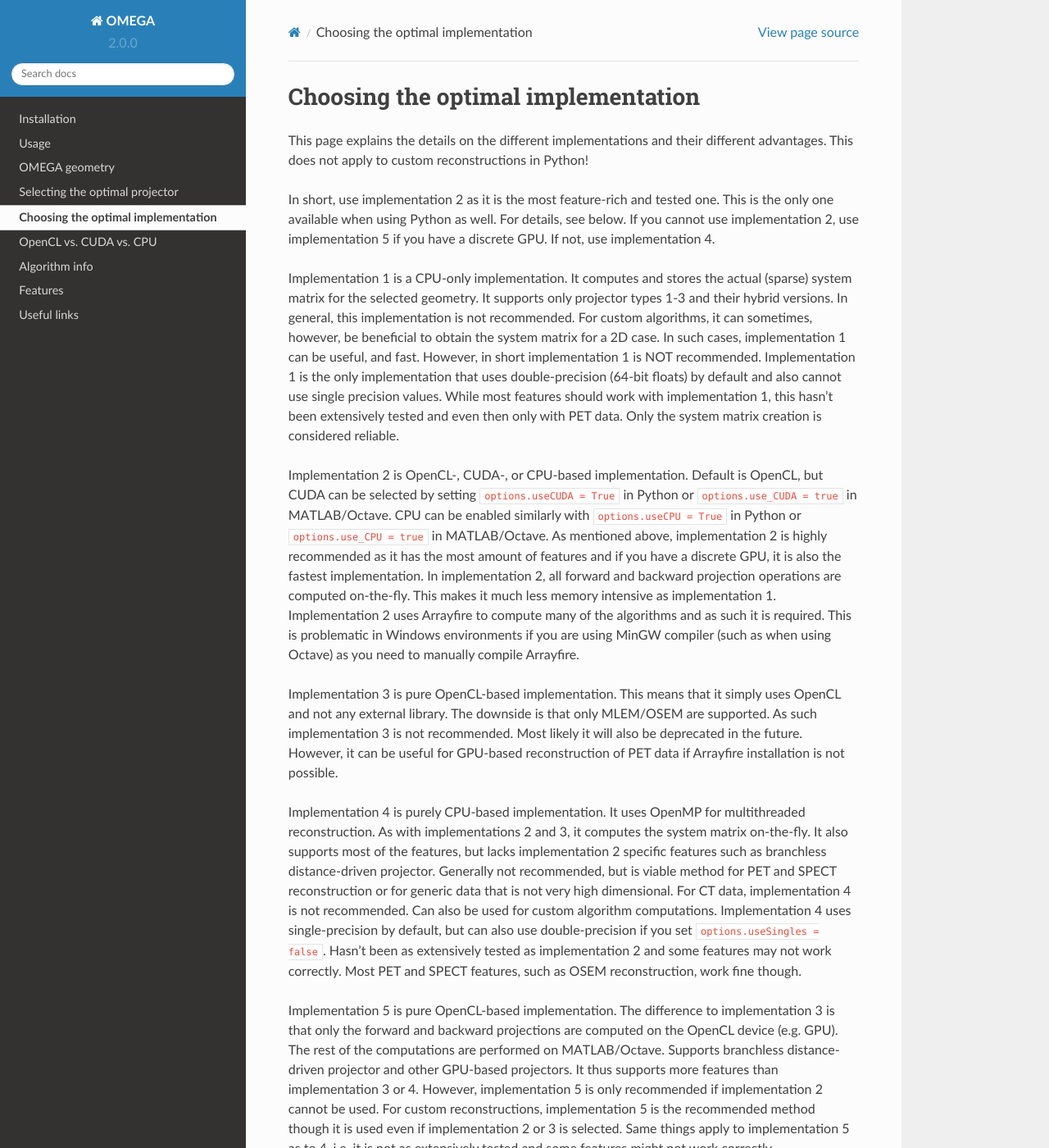
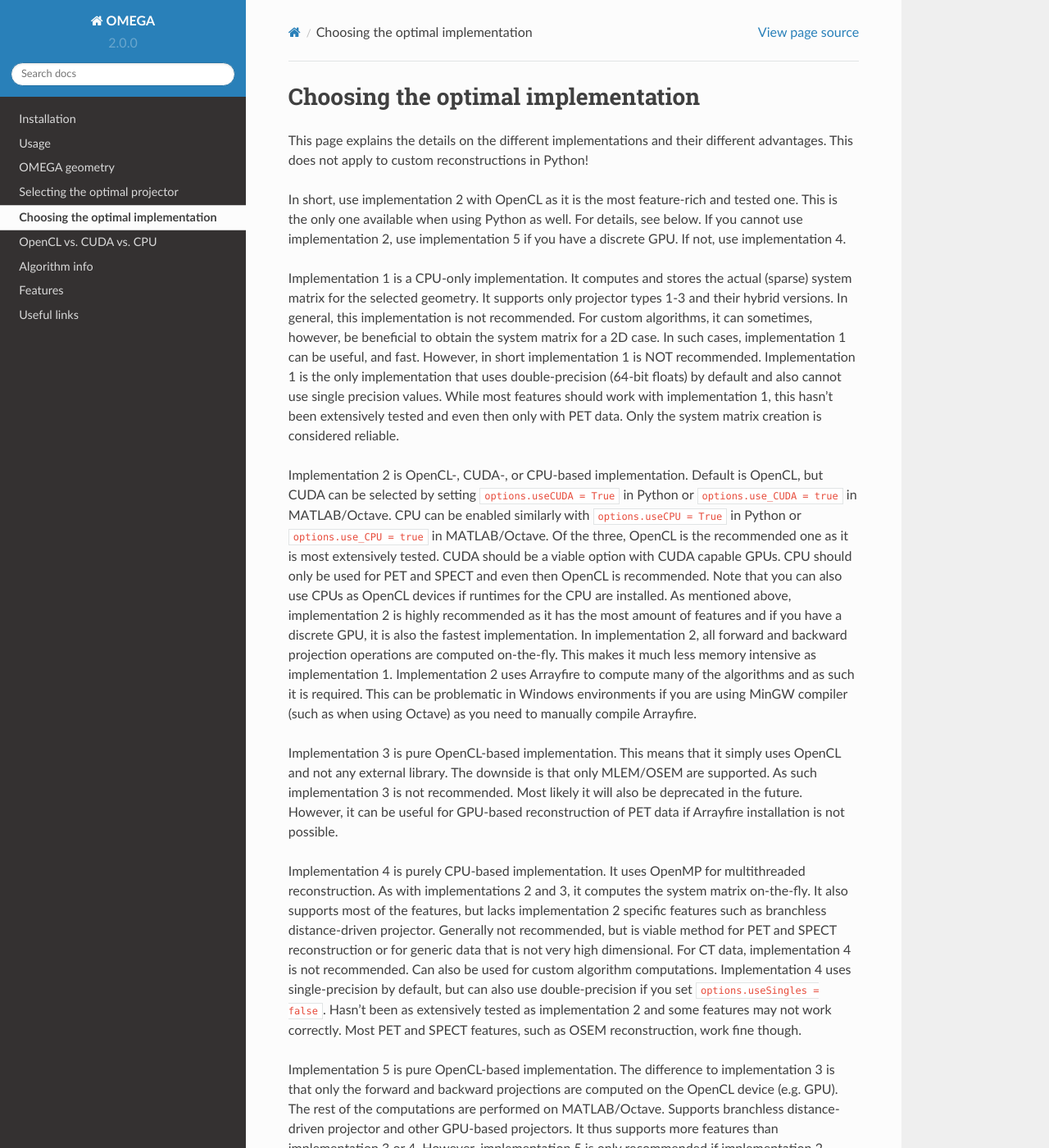
Before and after one commit to villekf/OMEGA-doc, a Sphinx documentation site: the page built from docs/source/implementation.rst, in a window 1280 px wide and 1400 px high. Shown: the whole window at 82% size. Built offline with Sphinx 7.4.7 and the Read the Docs theme 2.0.0, drawn with Linux system fonts in a browser that asks for light colours.

Commit message:
Update implementation.rst

```diff
--- a/docs/source/implementation.rst
+++ b/docs/source/implementation.rst
@@ -3,7 +3,7 @@ Choosing the optimal implementation
 
 This page explains the details on the different implementations and their different advantages. This does not apply to custom reconstructions in Python!
 
-In short, use implementation 2 as it is the most feature-rich and tested one. This is the only one available when using Python as well. For details, see below. If you cannot use implementation 2, use implementation 5 if you have a discrete GPU. If not, use implementation 4.
+In short, use implementation 2 with OpenCL as it is the most feature-rich and tested one. This is the only one available when using Python as well. For details, see below. If you cannot use implementation 2, use implementation 5 if you have a discrete GPU. If not, use implementation 4.
 
 Implementation 1 is a CPU-only implementation. It computes and stores the actual (sparse) system matrix for the selected geometry. It supports only projector types 1-3 and their hybrid versions. In general,
 this implementation is not recommended. For custom algorithms, it can sometimes, however, be beneficial to obtain the system matrix for a 2D case. In such cases, implementation 1 can be useful, and fast. However,
@@ -11,9 +11,10 @@ in short implementation 1 is NOT recommended. Implementation 1 is the only imple
 implementation 1, this hasn't been extensively tested and even then only with PET data. Only the system matrix creation is considered reliable.
 
 Implementation 2 is OpenCL-, CUDA-, or CPU-based implementation. Default is OpenCL, but CUDA can be selected by setting ``options.useCUDA = True`` in Python or ``options.use_CUDA = true`` in MATLAB/Octave.
-CPU can be enabled similarly with ``options.useCPU = True`` in Python or ``options.use_CPU = true`` in MATLAB/Octave. As mentioned above, implementation 2 is highly recommended as it has the most amount of features
+CPU can be enabled similarly with ``options.useCPU = True`` in Python or ``options.use_CPU = true`` in MATLAB/Octave. Of the three, OpenCL is the recommended one as it is most extensively tested. CUDA should be a viable option
+with CUDA capable GPUs. CPU should only be used for PET and SPECT and even then OpenCL is recommended. Note that you can also use CPUs as OpenCL devices if runtimes for the CPU are installed. As mentioned above, implementation 2 is highly recommended as it has the most amount of features
 and if you have a discrete GPU, it is also the fastest implementation. In implementation 2, all forward and backward projection operations are computed on-the-fly. This makes it much less memory intensive as implementation 1.
-Implementation 2 uses Arrayfire to compute many of the algorithms and as such it is required. This is problematic in Windows environments if you are using MinGW compiler (such as when using Octave) as you need to manually compile Arrayfire.
+Implementation 2 uses Arrayfire to compute many of the algorithms and as such it is required. This can be problematic in Windows environments if you are using MinGW compiler (such as when using Octave) as you need to manually compile Arrayfire.
 
 Implementation 3 is pure OpenCL-based implementation. This means that it simply uses OpenCL and not any external library. The downside is that only MLEM/OSEM are supported. As such implementation 3 is not recommended.
 Most likely it will also be deprecated in the future. However, it can be useful for GPU-based reconstruction of PET data if Arrayfire installation is not possible.
```
